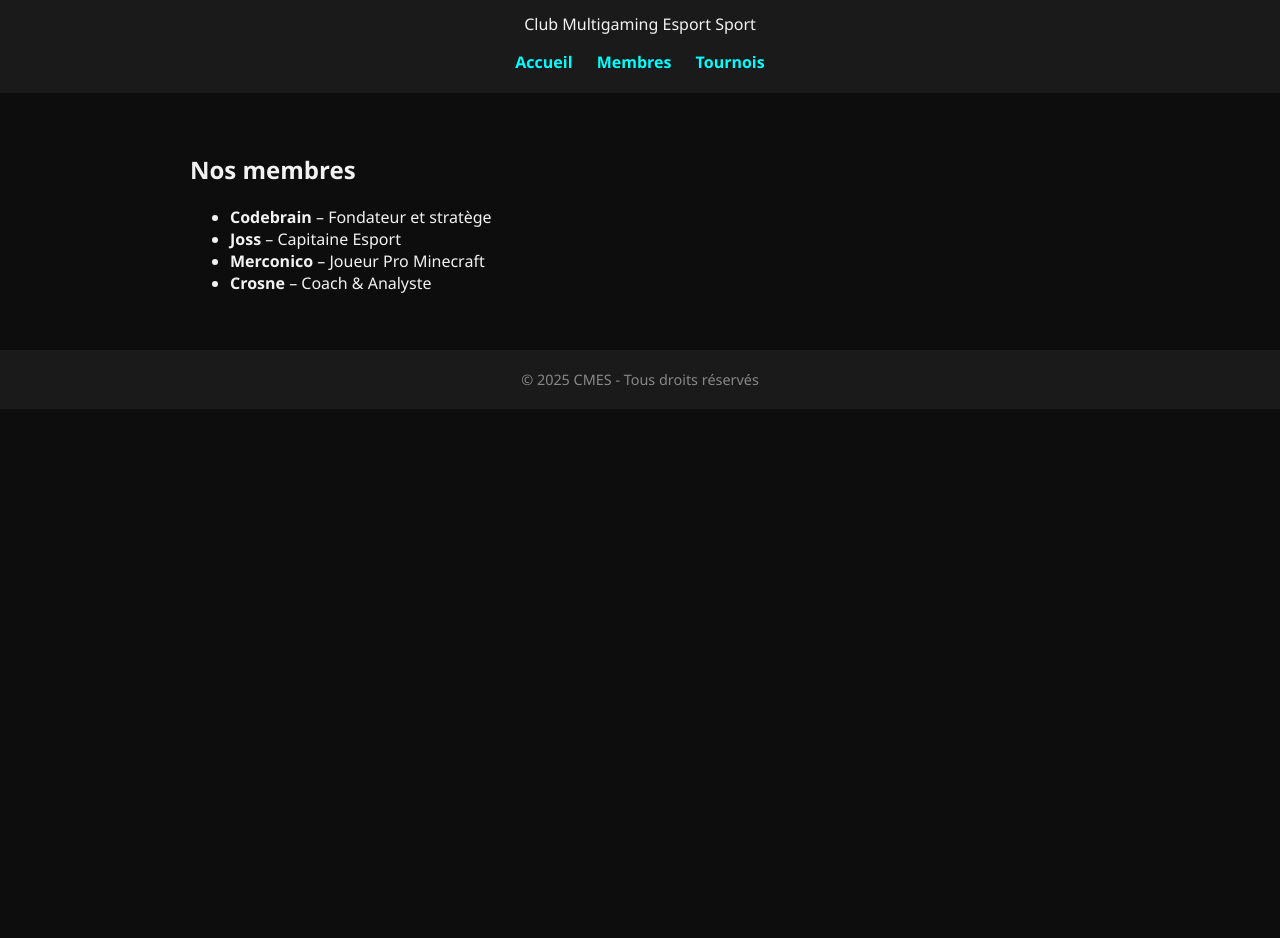
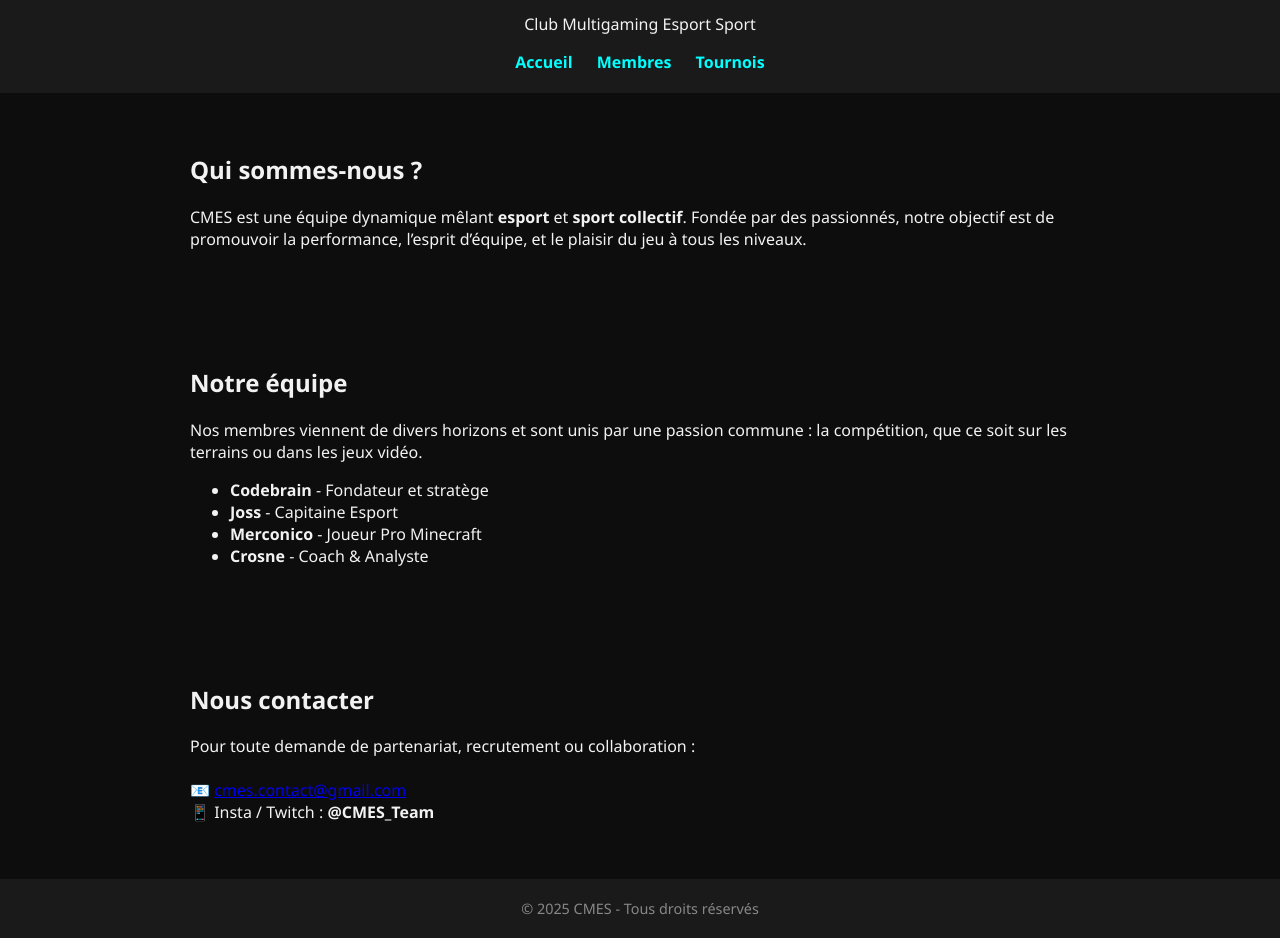
Before and after one commit to langeignons/CMES, a plain HTML site: page membres.html in a window 1280 px wide. Shown: the part 78-1016 px from the top of the page. Before the commit the page ends 800 px from the top, so only its background shows below. Drawn offline with Linux system fonts and the light colour scheme.

Commit message:
Update membres.html

```diff
--- a/membres.html
+++ b/membres.html
@@ -2,9 +2,9 @@
 <html lang="fr">
 <head>
   <meta charset="UTF-8" />
-  <meta name="viewport" content="width=device-width, initial-scale=1" />
-  <title>CMES - Membres</title>
-  <link rel="stylesheet" href="style.css" />
+  <meta name="viewport" content="width=device-width, initial-scale=1.0" />
+  <title>CMES - Équipe Sportive</title>
+  <link rel="stylesheet" href="style.css">
 </head>
 <body>
   <header>
@@ -17,14 +17,38 @@
 </nav>
   </header>
 
-  <section>
-    <h2>Nos membres</h2>
+  <section id="about">
+    <h2>Qui sommes-nous ?</h2>
+    <p>
+      <span class="highlight">CMES</span> est une équipe dynamique mêlant <strong>esport</strong> et <strong>sport collectif</strong>.
+      Fondée par des passionnés, notre objectif est de promouvoir la performance, l’esprit d’équipe,
+      et le plaisir du jeu à tous les niveaux.
+    </p>
+  </section>
+
+  <section id="team">
+    <h2>Notre équipe</h2>
+    <p>
+      Nos membres viennent de divers horizons et sont unis par une passion commune : la compétition, que ce soit
+      sur les terrains ou dans les jeux vidéo.
+    </p>
     <ul>
-      <li><strong>Codebrain</strong> – Fondateur et stratège</li>
-      <li><strong>Joss</strong> – Capitaine Esport</li>
-      <li><strong>Merconico</strong> – Joueur Pro Minecraft</li>
-      <li><strong>Crosne</strong> – Coach & Analyste</li>
+      <li><strong>Codebrain</strong> - Fondateur et stratège</li>
+      <li><strong>Joss</strong> - Capitaine Esport</li>
+      <li><strong>Merconico</strong> - Joueur Pro Minecraft</li>
+      <li><strong>Crosne</strong> - Coach & Analyste</li>
     </ul>
+  </section>
+
+  <section id="contact">
+    <h2>Nous contacter</h2>
+    <p>
+      Pour toute demande de partenariat, recrutement ou collaboration :
+      <br /><br />
+      📧 <a href="mailto:cmes.contact@gmail.com">cmes.contact@gmail.com</a>
+      <br />
+      📱 Insta / Twitch : <strong>@CMES_Team</strong>
+    </p>
   </section>
 
   <footer>
```
